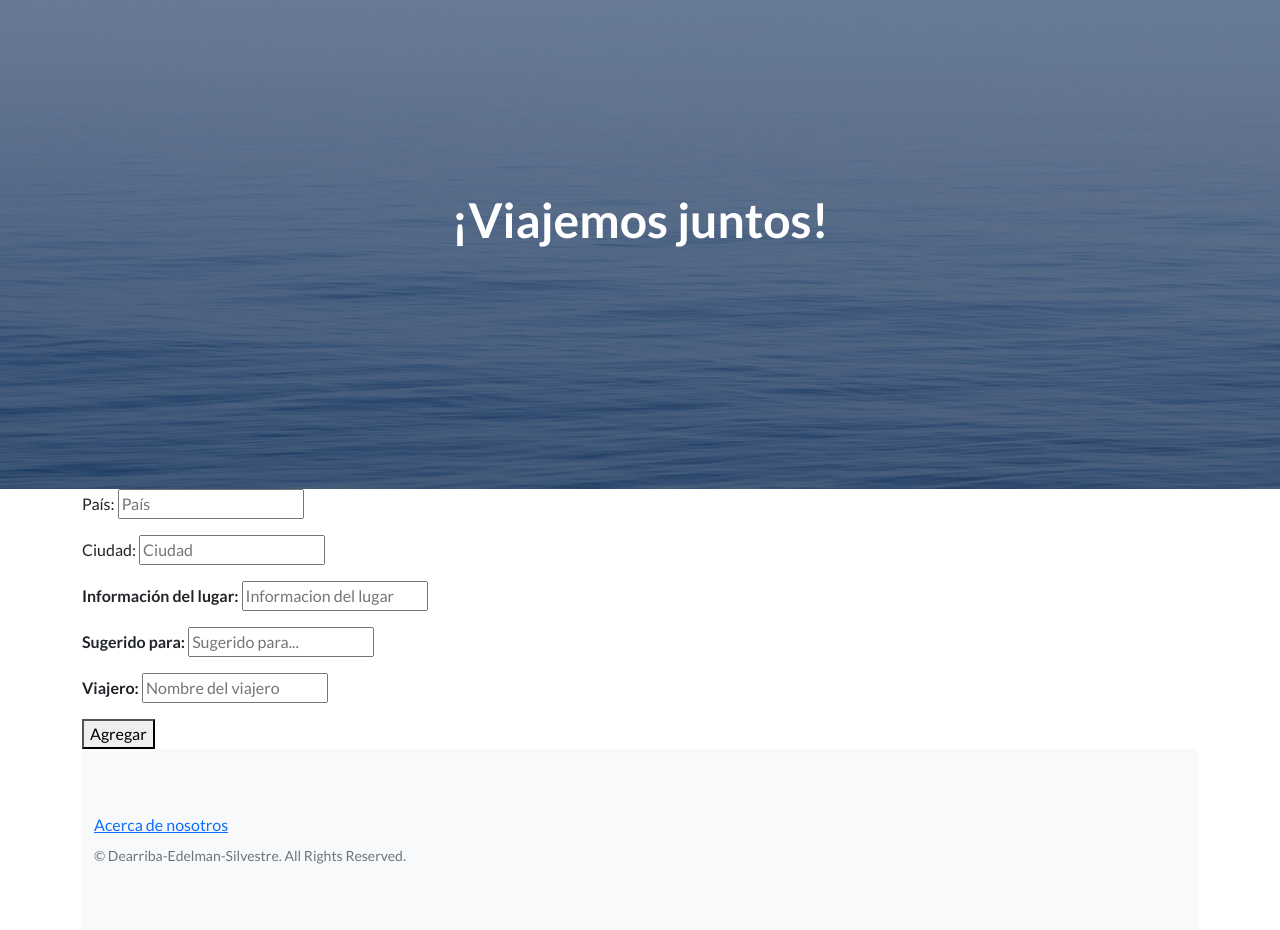
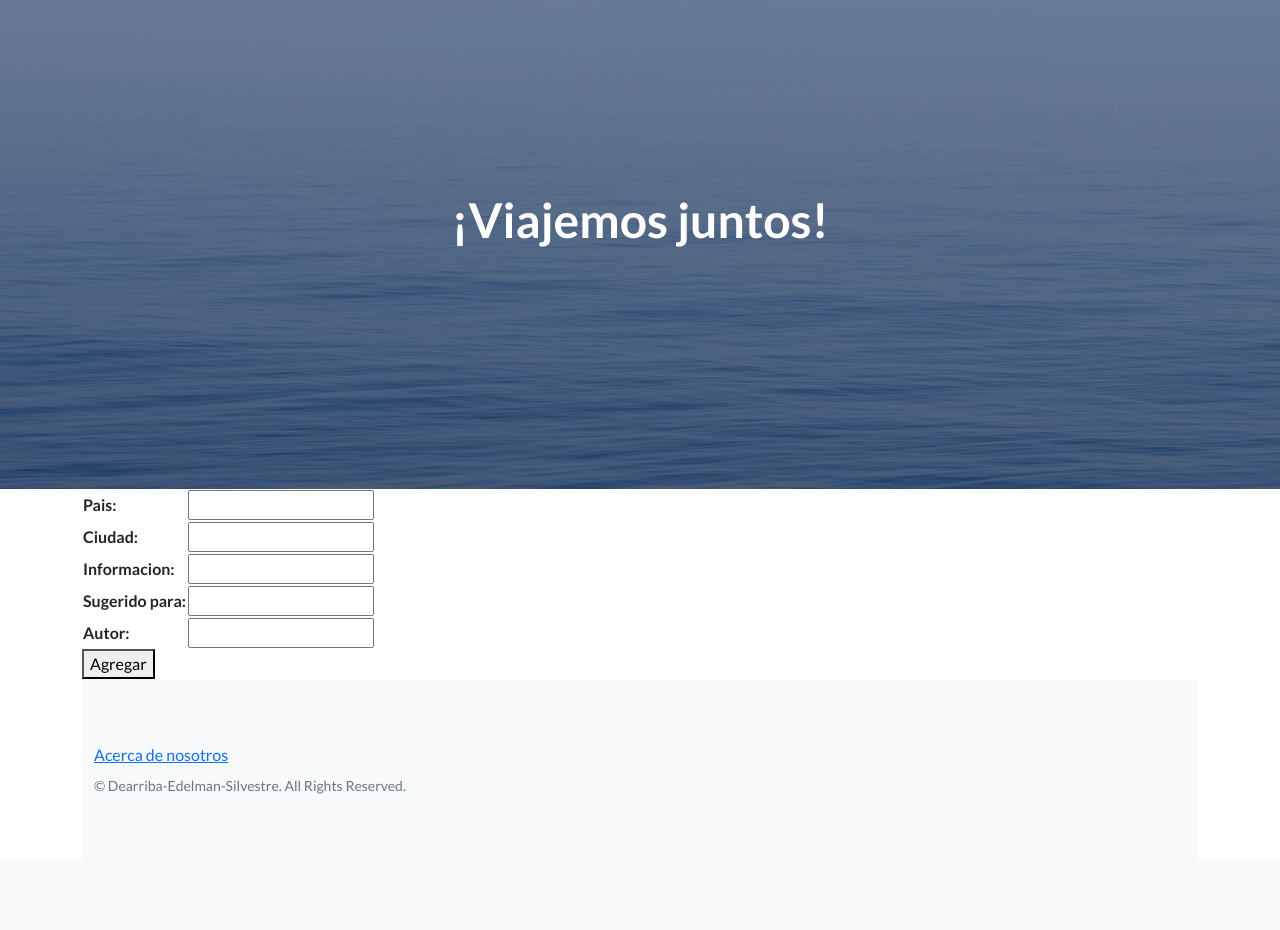
Before and after one commit to meugeniad/Entrega1-Dearriba_Edeleman_Silvestre, a Django app: page /agregar-destino/ in a window 1280 px wide. Shown: the part 57-987 px from the top of the page. After the commit the page ends 851 px from the top, so only its background shows below. Run offline with Django 4.2, Linux system fonts and the light colour scheme; some libraries are stand-ins or nearby versions.

Commit message:
Complete fomrulario de carga - No funciona boton

```diff
--- /dev/null
+++ b/home/forms.py
@@ -0,0 +1,9 @@
+from django import forms
+from django import forms
+
+class DestinoFormulario(forms.Form):
+    pais = forms.CharField(max_length = 50)
+    ciudad = forms.CharField(max_length = 50)
+    informacion =  forms.CharField(max_length = 500)
+    sugerido_para = forms.CharField(max_length = 200)
+    autor = forms.CharField(max_length = 50)
--- a/home/models.py
+++ b/home/models.py
@@ -4,7 +4,7 @@ from django.db import models
 class Destino(models.Model):
     pais = models.CharField(max_length = 50)
     ciudad = models.CharField(max_length = 50)
-    informacion =  models.TextField()
+    informacion =  models.CharField(max_length = 500)
     sugerido_para = models.CharField(max_length = 200)
     fecha_creacion = models.DateField()
     autor = models.CharField(max_length = 50)
--- a/home/templates/home/agregar_destino.html
+++ b/home/templates/home/agregar_destino.html
@@ -7,26 +7,9 @@
 {% block mi_contenido %}
 <form action={% url 'agregar_destino' %} method="POST">
     {% csrf_token %}
-    <p>
-        País:
-        <input type="text" name="pais" placeholder="País">
-    </p>
-    <p>
-        Ciudad:
-        <input type="text"  name="ciudad" placeholder="Ciudad">
-    </p>
-    <p>
-        <strong>Información del lugar:</strong>
-        <input type="text" name="informacion" placeholder="Informacion del lugar">
-    </p>
-    <p>
-        <strong>Sugerido para:</strong>
-        <input type="text" name="sugerido" placeholder="Sugerido para...">
-    </p>
-    <p>
-        <strong>Viajero:</strong>
-        <input type="text" name="autor" placeholder="Nombre del viajero">
-    </p>
+    <table>
+        {{formulario}}
+    </table>
 
     <button>Agregar</button>
 
--- a/home/templates/home/listar.html
+++ b/home/templates/home/listar.html
@@ -5,7 +5,6 @@
 {% endblock title_pagina %}
 
 {% block mi_contenido %}
-
 <br>
 <br>
 <p><H2>LISTADO DE DESTINOS </H2><p>
--- a/home/views.py
+++ b/home/views.py
@@ -1,24 +1,36 @@
-from django.shortcuts import render
+from django.shortcuts import render, redirect
+from django.urls import is_valid_path
 from home.models import Destino
 from datetime import date
+from home.forms import DestinoFormulario
 
 
 # Create your views here.
 
 def agregar_destino(request):
 
-    print(request.POST)
-    # pais = request.POST.get('pais')
-    # ciudad = request.POST.get('ciudad')
-    # informacion =  request.POST.get('informacion')
-    # sugerido_para =  request.POST.get('sugerido')
-    # autor =  request.POST.get('autor')
-    # destino = Destino(pais=pais, ciudad=ciudad, informacion=informacion,
-    #                   sugerido_para=sugerido_para, fecha_creacion=date.today(),
-    #                   autor=autor)
-    # destino.save()
+    if request.method == "POST":
 
-    return render(request, 'home/agregar_destino.html', {})
+        formulario = DestinoFormulario(request.POST)
+
+        if formulario.is_valid():
+            data = formulario.cleaned_data
+
+            pais = data['pais']
+            ciudad = data['ciudad']
+            informacion =  data['informacion']
+            sugerido_para =  data['sugerido']
+            autor =  data['autor']
+            destino = Destino(pais=pais, ciudad=ciudad, informacion=informacion,
+                            sugerido_para=sugerido_para, fecha_creacion=date.today(),
+                            autor=autor)
+            destino.save()
+
+            return redirect('listar')
+
+    formulario = DestinoFormulario()
+
+    return render(request, 'home/agregar_destino.html', {'formulario': formulario})
 
 def listar(request):
 
```
Also changed, not shown: home/migrations/0002_alter_destino_informacion.py (added).
